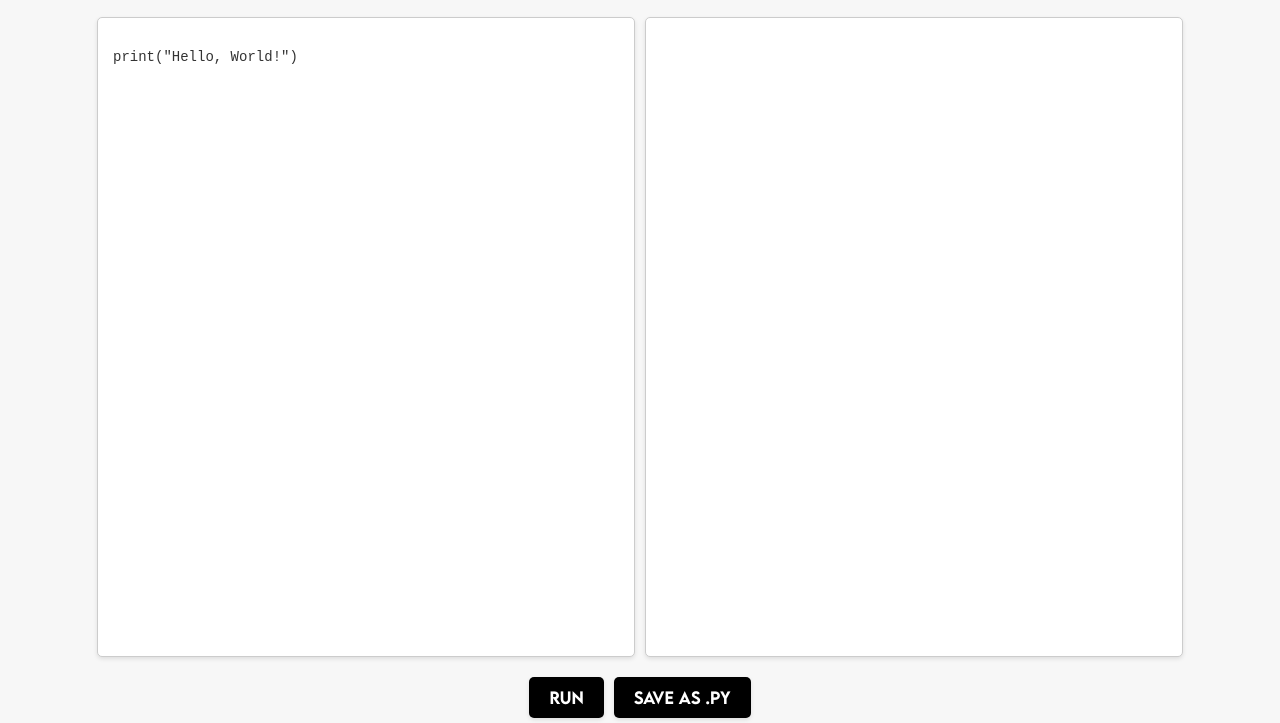
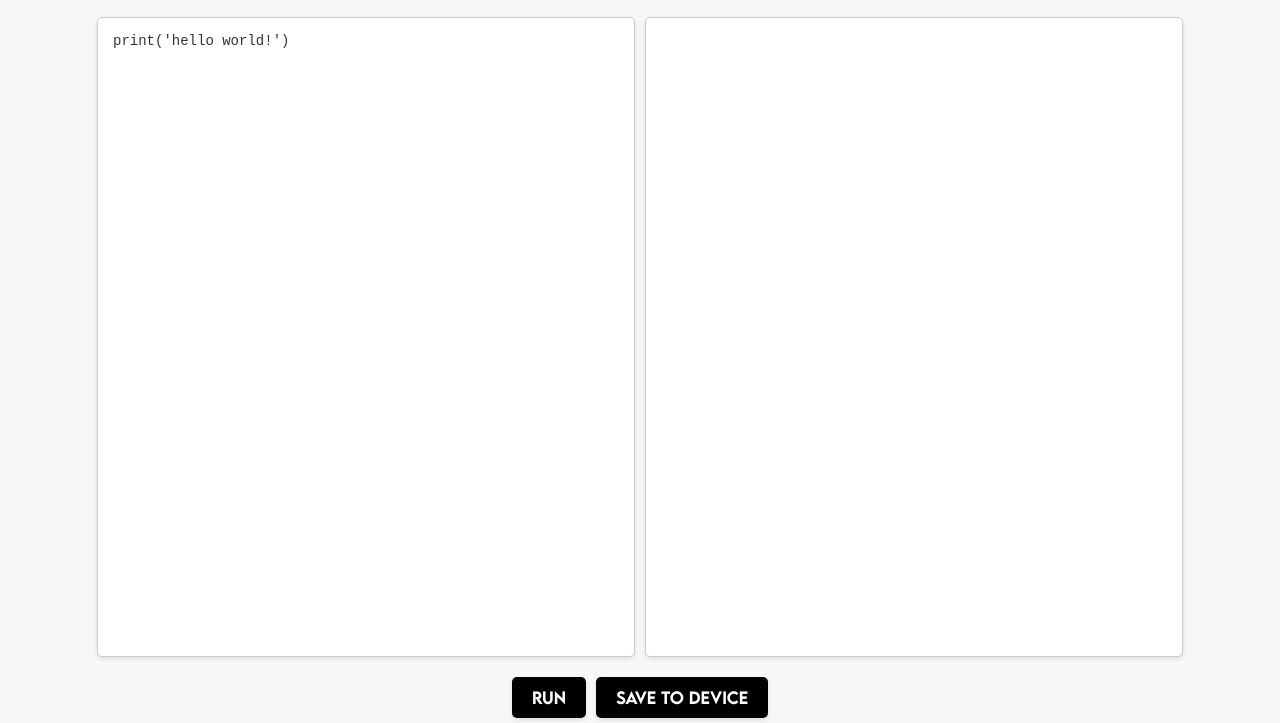
Before and after one commit to gh-unfazd/python-editor, a plain HTML site: page index.html in a window 1280 px wide. Shown: the part 88-811 px from the top of the page. Drawn offline with Linux system fonts and the light colour scheme.

Commit message:
Update index.html

```diff
--- a/index.html
+++ b/index.html
@@ -123,9 +123,7 @@
     <h1>Python Editor</h1>
     <div id="container">
         <div id="editorContainer">
-            <div id="editor" contenteditable="true">
-print("Hello, World!")
-            </div>
+            <div id="editor" contenteditable="true">print('hello world!')</div>
         </div>
         <div id="outputContainer">
             <div id="output"></div>
@@ -133,7 +131,7 @@ print("Hello, World!")
     </div>
     <div id="buttonContainer">
         <button id="runButton" onclick="runCode()">Run</button>
-        <button id="saveButton" onclick="saveCode()">Save as .py</button>
+        <button id="saveButton" onclick="saveCode()">Save to device</button>
     </div>
 </body>
 </html>
```
